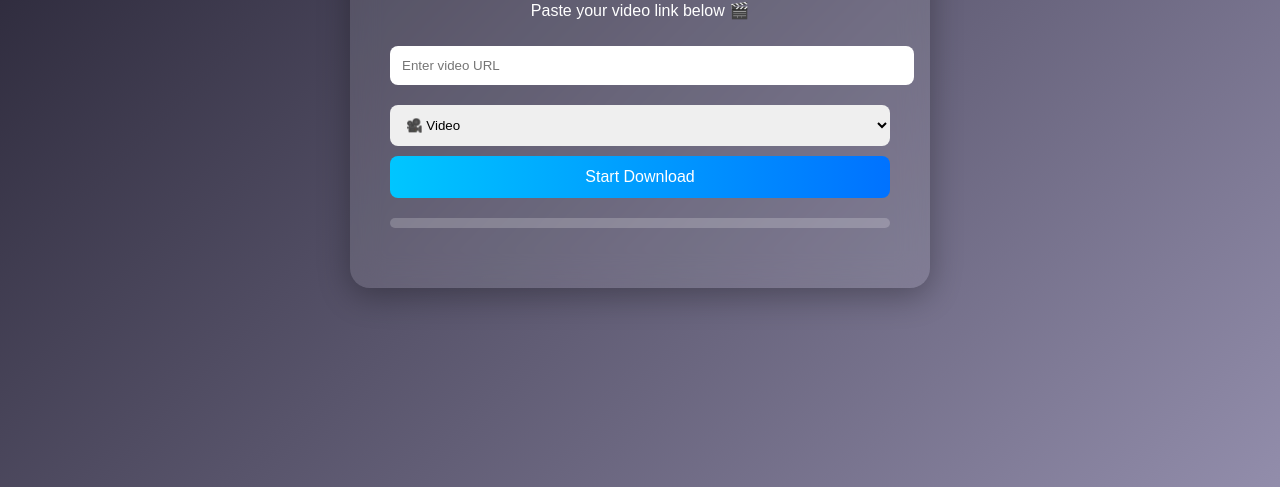
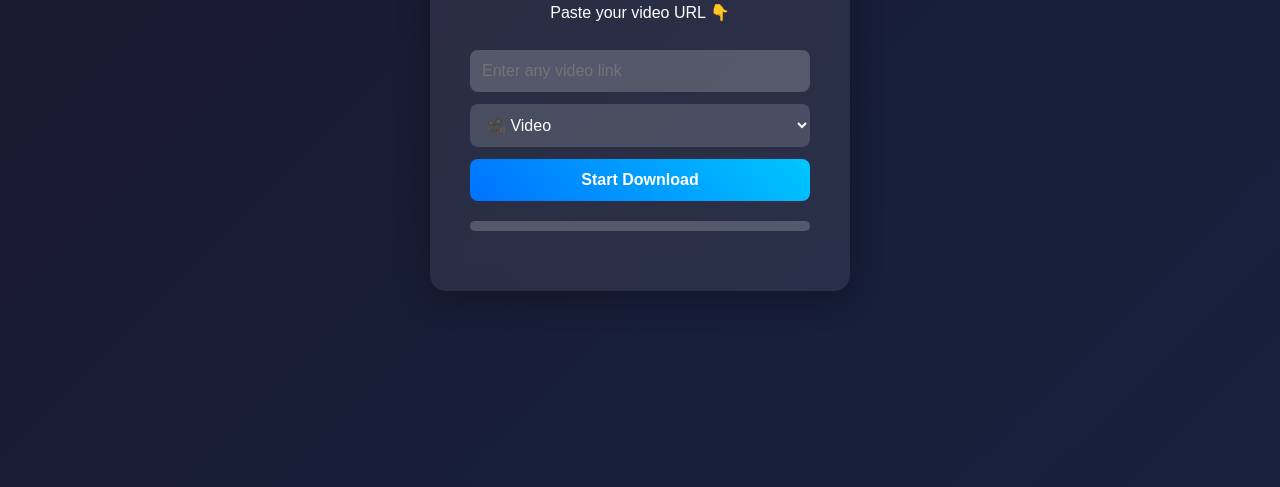
Before and after one commit to jamiul2168/URL-to-Downloader, a plain HTML site: page index.html in a window 1280 px wide. Shown: the part 313-800 px from the top of the page. Drawn offline with Linux system fonts and the light colour scheme.

Commit message:
Update index.html

```diff
--- a/index.html
+++ b/index.html
@@ -3,81 +3,87 @@
 <head>
   <meta charset="UTF-8" />
   <meta name="viewport" content="width=device-width, initial-scale=1.0" />
-<title>🌐 Universal Downloader</title>
+  <title>Universal Downloader 🌐</title>
   <style>
+    * { box-sizing: border-box; }
     body {
+      margin: 0;
       font-family: "Poppins", sans-serif;
-    background: linear-gradient(135deg, #1f1c2c, #928dab);
-    color: white;
       display: flex;
       justify-content: center;
       align-items: center;
       height: 100vh;
-    margin: 0;
+      background: linear-gradient(135deg, #1a1a2e, #16213e);
+      color: white;
     }
-  .glass-box {
-    background: rgba(255, 255, 255, 0.1);
-    backdrop-filter: blur(15px);
-    border-radius: 20px;
+    .glass {
+      background: rgba(255,255,255,0.08);
+      border-radius: 16px;
+      backdrop-filter: blur(12px);
+      box-shadow: 0 8px 32px rgba(0,0,0,0.3);
       padding: 40px;
       width: 90%;
-    max-width: 500px;
-    box-shadow: 0 8px 32px rgba(0, 0, 0, 0.3);
+      max-width: 420px;
       text-align: center;
     }
     h1 {
       background: linear-gradient(to right, #00c6ff, #0072ff);
       -webkit-background-clip: text;
       -webkit-text-fill-color: transparent;
-    margin-bottom: 10px;
     }
-  input, select {
+    input, select, button {
       width: 100%;
       padding: 12px;
+      border-radius: 8px;
       border: none;
-    border-radius: 8px;
-    margin: 10px 0;
+      margin-top: 12px;
+      font-size: 16px;
       outline: none;
     }
+    input {
+      background: rgba(255,255,255,0.2);
+      color: white;
+    }
+    select {
+      background: rgba(255,255,255,0.15);
+      color: white;
+    }
     button {
+      background: linear-gradient(45deg, #0072ff, #00c6ff);
+      color: white;
+      font-weight: bold;
+      cursor: pointer;
+      transition: 0.2s;
+    }
+    button:hover {
+      transform: scale(1.03);
+    }
+    .progress {
+      height: 10px;
       width: 100%;
-    padding: 12px;
-    border: none;
-    border-radius: 8px;
-    background: linear-gradient(90deg, #00c6ff, #0072ff);
-    color: white;
-    font-size: 16px;
-    cursor: pointer;
-    transition: all 0.2s;
-  }
-  button:hover { transform: scale(1.03); }
-  .progress {
-    width: 100%;
-    height: 10px;
       background: rgba(255,255,255,0.2);
       border-radius: 8px;
       overflow: hidden;
       margin-top: 20px;
     }
     .bar {
+      height: 100%;
       width: 0%;
-    height: 100%;
       background: linear-gradient(90deg, #4facfe, #00f2fe);
       transition: width 0.4s ease;
     }
     .output {
       margin-top: 20px;
-    color: #fff;
       font-size: 14px;
       word-break: break-word;
     }
   </style>
 </head>
 <body>
-  <div class="glass-box">
+  <div class="glass">
     <h1>Universal Downloader</h1>
-    <p>Paste your video link below 🎬</p>
-    <input type="text" id="url" placeholder="Enter video URL" />
+    <p>Paste your video URL 👇</p>
+    <input type="text" id="url" placeholder="Enter any video link" />
     <select id="mode">
       <option value="video">🎥 Video</option>
       <option value="audio">🎵 Audio (MP3)</option>
@@ -88,39 +94,34 @@
   </div>
 
   <script>
-const backend = "https://url-to-downloader.onrender.com/api/download";
+    const backend = "https://url-to-downloader.onrender.com/api/download"; // তোমার Render API
 
     document.getElementById("downloadBtn").addEventListener("click", async () => {
       const url = document.getElementById("url").value.trim();
       const mode = document.getElementById("mode").value;
       const bar = document.getElementById("bar");
       const out = document.getElementById("output");
-
-  if (!url) return alert("Please enter a valid video URL!");
-
+      if (!url) return alert("Please enter a video URL!");
+      out.innerHTML = "⏳ Processing...";
       bar.style.width = "30%";
-  out.innerHTML = "Processing...";
-
       try {
         const res = await fetch(backend, {
           method: "POST",
           headers: { "Content-Type": "application/json" },
-      body: JSON.stringify({ url, filename: "downloaded_media", mode })
+          body: JSON.stringify({ url, filename: "media", mode })
         });
-
         const data = await res.json();
         if (data.ok) {
           bar.style.width = "100%";
-      out.innerHTML = `<b>✅ Download Ready:</b> <br>
-        <a href="${backend.replace('/api/download','')}/file/${data.file}"
-        style="color:#00f2fe; text-decoration:none;" download>Click here to download</a>`;
+          const file = `${backend.replace('/api/download','')}/file/${data.file}`;
+          out.innerHTML = `<b>✅ Download Ready:</b><br><a href="${file}" style="color:#00f2fe;" download>Click here to save file</a>`;
         } else {
           bar.style.width = "0%";
-      out.innerHTML = `❌ Error: ${data.error}`;
+          out.innerHTML = `❌ ${data.error}`;
         }
-  } catch (e) {
+      } catch (err) {
         bar.style.width = "0%";
-    out.innerHTML = "⚠️ Connection failed! Please try again.";
+        out.innerHTML = "⚠️ Failed to connect. Please try again.";
       }
     });
   </script>
```
Lines whose indentation alone changed are shown as unchanged.
